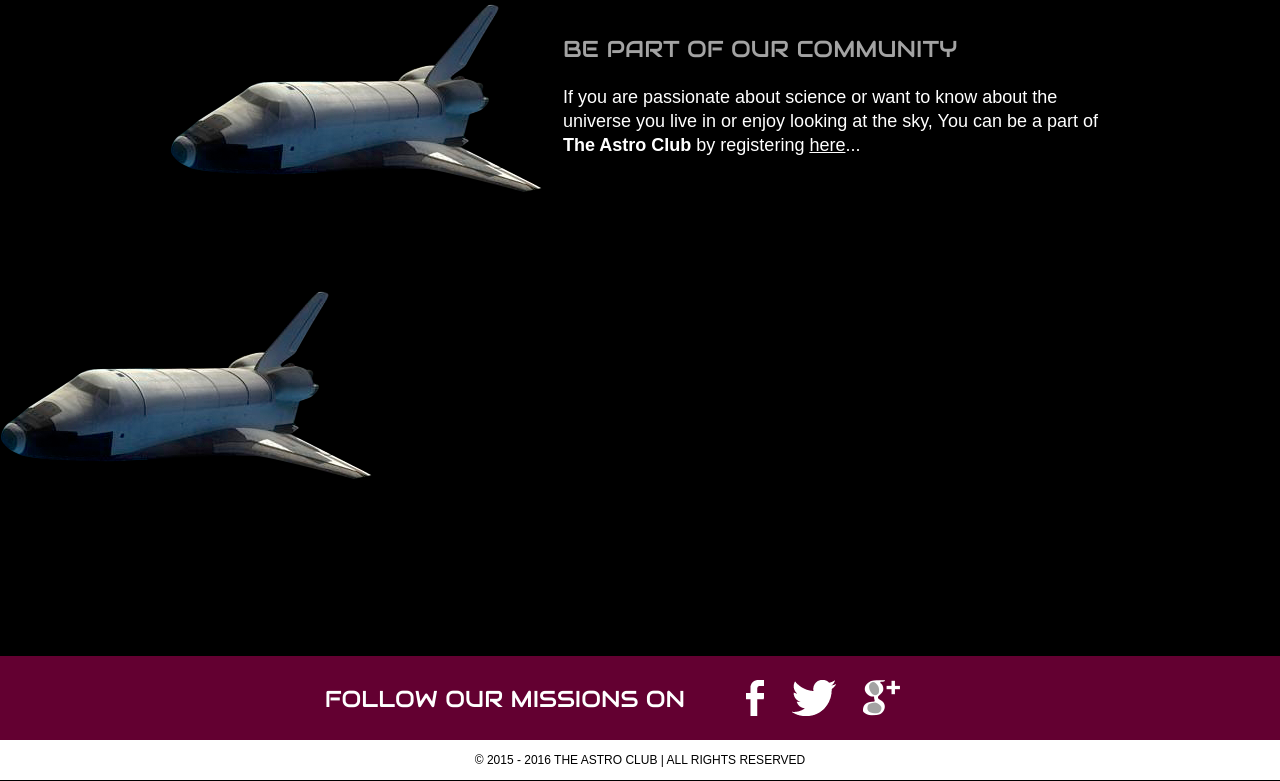
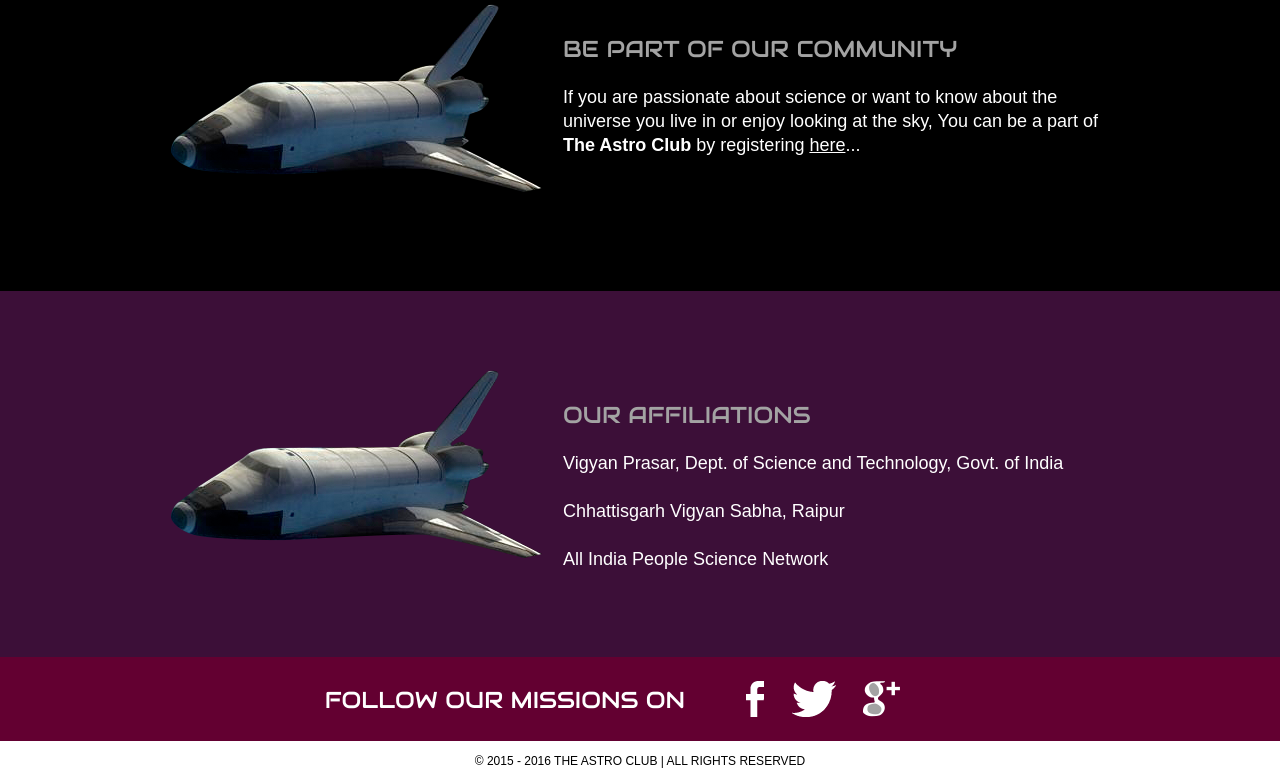
Before and after one commit to AdityaSinghChauhan/astro_club, a PHP site: page /about.php in a window 1280 px wide. Shown: the part 843-1624 px from the top of the page. Run offline with PHP 8.4, Linux system fonts and the light colour scheme.

Commit message:
Changes in CSS for About

```diff
--- a/css/style.css
+++ b/css/style.css
@@ -662,6 +662,15 @@ img {
 	padding: 0;
 	width: 100%;
 }
+
+#body.about .footer2 {
+	background-color: #3c0f38;
+	margin: 0;
+	min-height: 366px;
+	padding: 0;
+	width: 100%;
+}
+
 #body.about .footer div {
 	margin: 0 auto;
 	overflow: hidden;
@@ -714,6 +723,64 @@ img {
 	padding: 0;
 	width: auto;
 }
+
+
+#body.about .footer2 div {
+	margin: 0 auto;
+	overflow: hidden;
+	padding: 79px 0 0 10px;
+	width: 950px;
+}
+#body.about .footer2 div h2 {
+	color: #A3A3A3;
+	float: right;
+	font-family: audiowide-regular-webfont;
+	font-size: 23px;
+	font-weight: normal;
+	line-height: 23px;
+	margin: 34px 0 24px;
+	padding: 0;
+	text-align: left;
+	text-transform: uppercase;
+	width: 557px;
+}
+#body.about .footer2 div p {
+	color: #ffffff;
+	display: block;
+	float: right;
+	font-family: Arial;
+	font-size: 18px;
+	font-weight: normal;
+	line-height: 24px;
+	margin: 0 auto;
+	padding: 0;
+	text-align: left;
+	width: 557px;
+}
+#body.about .footer2 div p a {
+	color: #ffffff;
+	font-family: Arial;
+	font-size: 18px;
+	font-weight: normal;
+	line-height: 24px;
+	margin: 0 auto;
+	padding: 0;
+	text-decoration: underline;
+}
+#body.about .footer2 div p a:hover {
+	color: #a3a3a3;
+}
+#body.about .footer2 div img {
+	float: left;
+	display: block;
+	margin: 0;
+	padding: 0;
+	width: auto;
+}
+
+
+
+
 #body.about .section {
 	background-color: #3c0f38;
 	margin: 0;
```
